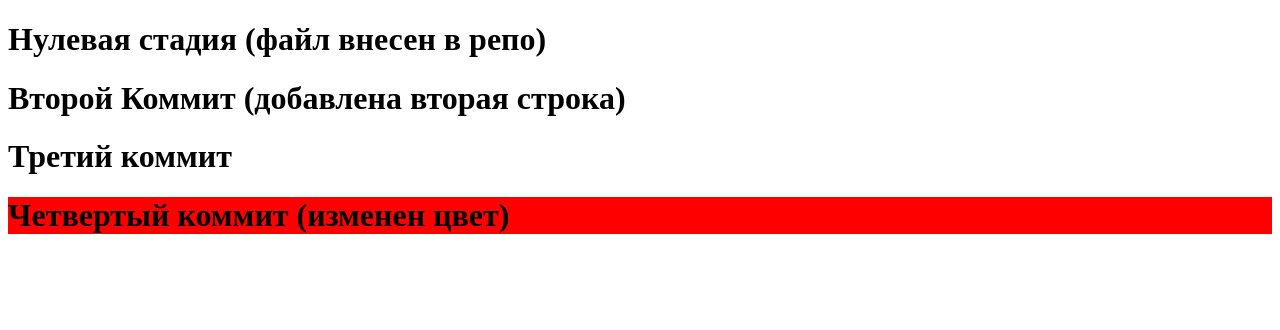
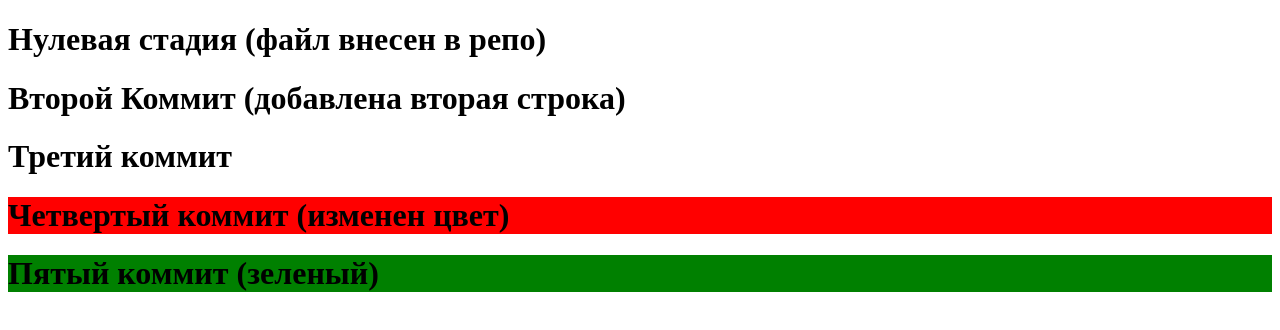
Before and after one commit to Flyeroll/GitNull, a plain HTML site: page index.html in a window 1280 px wide. Drawn offline with Linux system fonts and the light colour scheme.

Commit message:
Пятый коммит (зеленый)

```diff
--- a/index.html
+++ b/index.html
@@ -11,5 +11,6 @@
     <h1>Второй Коммит (добавлена вторая строка)</h1>
     <h1>Третий коммит</h1>
     <h1 class="color">Четвертый коммит (изменен цвет)</h1>
+    <h1 class="colorgreen">Пятый коммит (зеленый)</h1>
 </body>
 </html>
--- a/styles.css
+++ b/styles.css
@@ -1,3 +1,7 @@
 .color {
     background: red;
 }
+
+.colorgreen{
+    background: green;
+}
```
